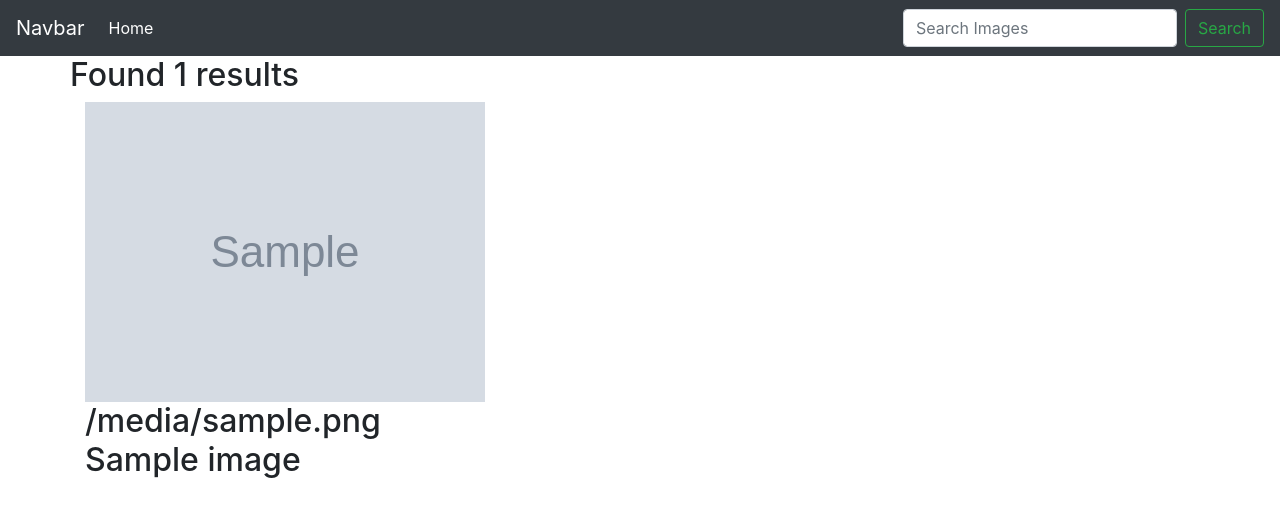
After one commit to FrancisFlow/Django_photo_Gallery, a Django app: template gallery/templates/search.html in a window 1280 px wide. The commit adds this page. Shown: the top 517 px of the page. Run offline with Django 3.2, Linux system fonts and the light colour scheme; the template is opened without the code that fills it: most values are stand-ins (such as "Sample title", 1, 10 or a date in 2020); grey boxes marked "Sample" are stand-in pictures; some libraries are stand-ins or nearby versions.

Commit message:
Added search url to gallery urlpatterns

```diff
--- a/gallery/templates/home.html
+++ b/gallery/templates/home.html
@@ -1,7 +1,7 @@
 {% extends 'base.html' %}
 {% block content %}
 {% for image in images %}
-<img src="{{image.image.url}}" alt="" class="img-responsive">
+<img style="max-width:300px; max-height:300px;" src="{{image.image.url}}" alt="" class="img-responsive">
 {{image.image_description}}
 {{image.image_name}}
 {{image.image_location}}
--- /dev/null
+++ b/gallery/templates/search.html
@@ -0,0 +1,28 @@
+{% extends  'base.html' %}
+
+{% block content %}
+<div class="container">
+
+    <div class="row">
+        {% if images %}
+        <h2> Found {{images|length}} results </h2>
+        {% else  %}
+        <h1>Found 0 results for your search term</h1>
+        {% endif %}
+    </div>
+    <div class="row">
+        {% if images %}
+        {% for image in images %}
+        <div class="col-sm-6 col-md-3">
+            <img src="{{image.image.url}}" alt="">
+            <h2>{{image.image_description}}
+                <br>
+                {{image.image_name}}
+            </h2>
+        </div>
+        {% endfor %}
+        {% endif %}
+    </div>
+</div>
+
+{% endblock %}
--- a/gallery/urls.py
+++ b/gallery/urls.py
@@ -4,7 +4,8 @@ from django.conf.urls.static import static
 from django.conf import settings
 
 urlpatterns=[
-    path('', views.home, name = 'home')
+    path('', views.home, name = 'home'),
+    path('search/', views.search_by_category, name='search_by_category')
 
 ]
 
```
Also changed, not shown: media/images/zenmojo.jpg (added).
